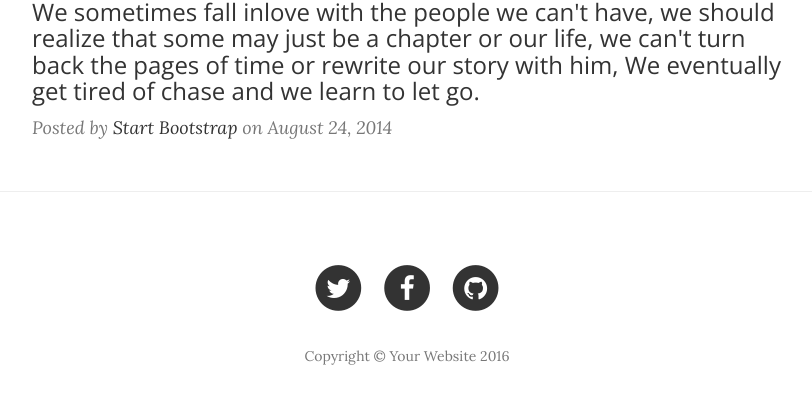
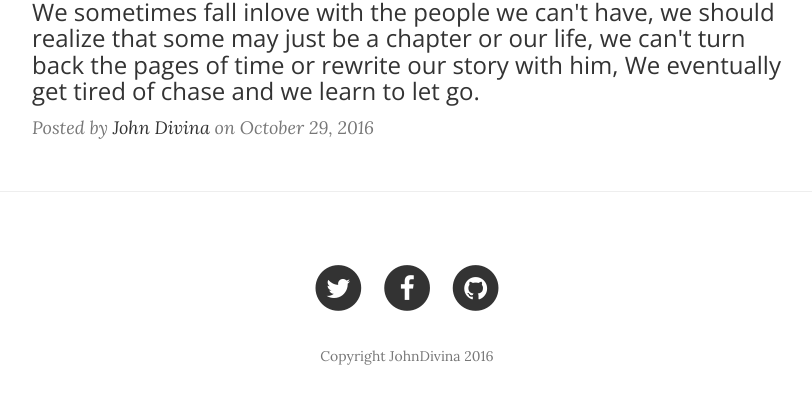
Before and after one commit to JohnDivina0908/Blog, a website: page index.html in a window 1280 px wide. Shown: the part 1257-1661 px from the top of the page, without its empty margins (233-1045 px from the left). Drawn offline with nearby package versions, Linux system fonts and the light colour scheme.

Commit message:
Update index.html

```diff
--- a/index.html
+++ b/index.html
@@ -116,7 +116,7 @@
                             We sometimes fall inlove with the people we can't have, we should realize that some may just be a chapter or our life, we can't turn back the pages of time or rewrite our story with him, We eventually get tired of chase and we learn to let go.
                         </h3>
                     </a>
-                    <p class="post-meta">Posted by <a href="#">Start Bootstrap</a> on August 24, 2014</p>
+                    <p class="post-meta">Posted by <a href="#">John Divina</a> on October 29, 2016</p>
                 </div>
             </div>
         </div>
@@ -155,7 +155,7 @@
                             </a>
                         </li>
                     </ul>
-                    <p class="copyright text-muted">Copyright &copy; Your Website 2016</p>
+                    <p class="copyright text-muted">Copyright JohnDivina 2016</p>
                 </div>
             </div>
         </div>
```
